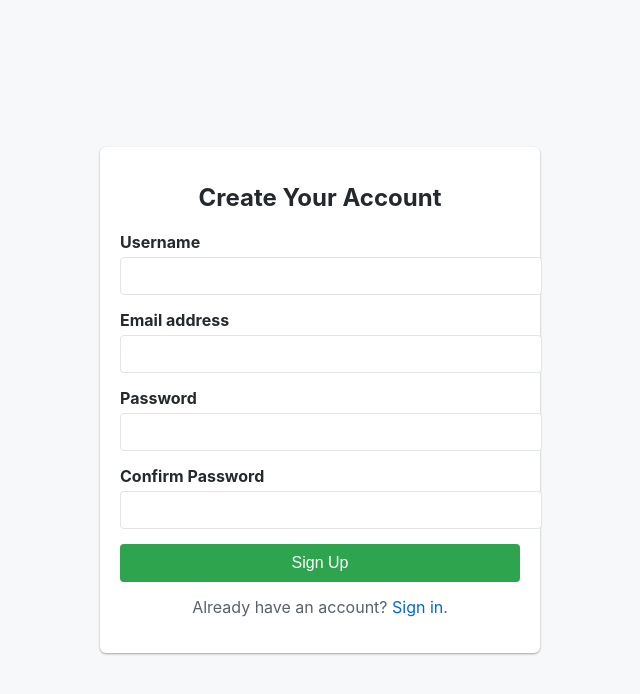
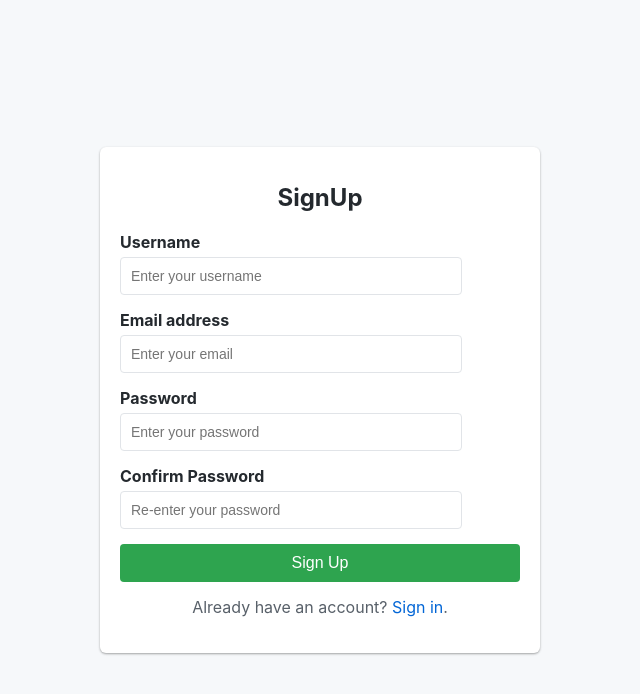
Before and after one commit to upes-open/OSoC-24-descr.ai.be, a plain HTML site: page pages/Authentication/signup.html in a window 1280 px wide. Shown: the whole page, without its empty margins (320-960 px from the left). Drawn offline with Linux system fonts and the light colour scheme.

Commit message:
Updated authentication

```diff
--- a/pages/Authentication/login.css
+++ b/pages/Authentication/login.css
@@ -45,7 +45,7 @@ label {
 
 input[type="text"],
 input[type="password"] {
-    width: 100%;
+    width: 80%;
     padding: 10px;
     border: 1px solid #e1e4e8;
     border-radius: 4px;
--- a/pages/Authentication/signup.css
+++ b/pages/Authentication/signup.css
@@ -46,7 +46,7 @@ label {
 input[type="text"],
 input[type="email"],
 input[type="password"] {
-    width: 100%;
+    width: 80%;
     padding: 10px;
     border: 1px solid #e1e4e8;
     border-radius: 4px;
--- a/pages/Authentication/signup.html
+++ b/pages/Authentication/signup.html
@@ -9,23 +9,23 @@
 <body>
     <div class="signup-container">
         <div class="signup-box">
-            <h1>Create Your Account</h1>
+            <h1>SignUp</h1>
             <form>
                 <div class="form-group">
                     <label for="username">Username</label>
-                    <input type="text" id="username" name="username" required>
+                    <input type="text" id="username" name="username" placeholder="Enter your username" required>
                 </div>
                 <div class="form-group">
                     <label for="email">Email address</label>
-                    <input type="email" id="email" name="email" required>
+                    <input type="email" id="email" name="email" placeholder="Enter your email" required>
                 </div>
                 <div class="form-group">
                     <label for="password">Password</label>
-                    <input type="password" id="password" name="password" required>
+                    <input type="password" id="password" name="password" placeholder="Enter your password" required>
                 </div>
                 <div class="form-group">
                     <label for="password">Confirm Password</label>
-                    <input type="password" id="password" name="password" required>
+                    <input type="password" id="password" name="password" placeholder="Re-enter your password" required>
                 </div>
                 <div class="form-group">
                     <button type="submit" class="btn">Sign Up</button>
```
Also changed, not shown: pages/Authentication/login.html (+5 -5 lines), pages/bookmarks/index.html (+0 -1 lines).
